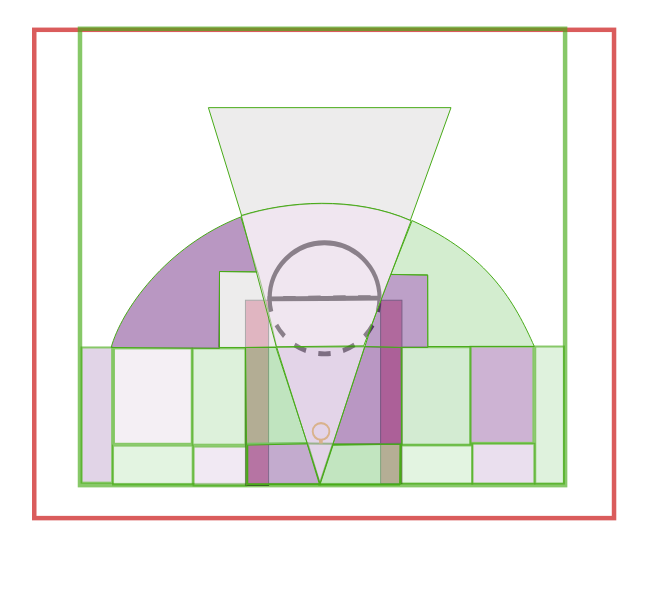
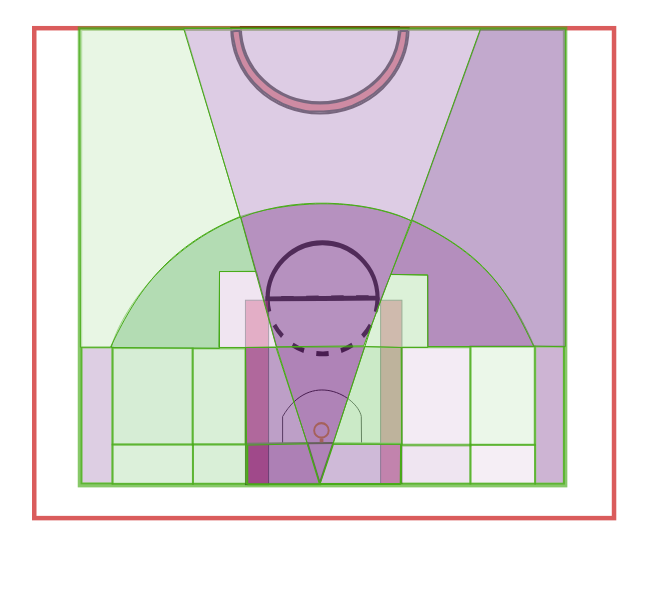
Before and after one commit to timelyportfolio/rCharts_basketball, a plain HTML site: page index.html in a window 1280 px wide. Shown: the whole page, without its empty margins (26-674 px from the left). Drawn offline with nearby package versions, Linux system fonts and the light colour scheme.

Commit message:
clean up svg; add restricted; fix b, c, and d

```diff
--- a/index.html
+++ b/index.html
@@ -20,26 +20,41 @@
   <body >
 
     <div></div>
-    <div id = chart16e8382a6c40>
+    <div id = chart268077967300>
   <svg width="684.28723" height="593.86169" id = "court">
   <g id="layer1">
     <path
+       d="m 438.70968,47.490726 a 93.145164,89.919357 0 1 1 -186.29033,-4e-6 l 93.14516,4e-6 z"
+       transform="matrix(0.95238095,0,0,0.95075405,8.7941628,-25.151976)"
+       id="path3813"
+       style="fill:none;stroke:#000000;stroke-width:2.10179591;stroke-linecap:butt;stroke-linejoin:miter;stroke-miterlimit:4;stroke-opacity:1;stroke-dasharray:none;stroke-dashoffset:0" />
+    <path
+       d="m 438.70968,47.490726 a 93.145164,89.919357 0 1 1 -186.29033,-4e-6 l 93.14516,4e-6 z"
+       transform="matrix(0.84848485,0,0,0.83524188,44.696971,-20.449223)"
+       id="path3813-1"
+       style="fill:none;stroke:#000000;stroke-width:2.37575603;stroke-linecap:butt;stroke-linejoin:miter;stroke-miterlimit:4;stroke-opacity:1;stroke-dasharray:none;stroke-dashoffset:0" />
+    <path
+       d="m 300.59857,466.35993 0,-26.25329 c 27.86656,-48.12034 74.69135,-20.19278 78.70369,-0.21985 l 0.21503,26.36081"
+       transform="translate(0,-31.499512)"
+       id="path3038"
+       style="fill:none;stroke:#000000;stroke-width:1px;stroke-linecap:butt;stroke-linejoin:miter;stroke-opacity:1" />
+    <path
        d="m 312.96447,575.40702 a 56.944443,49.537037 0 0 1 113.88466,-0.84377 l -56.94172,0.48411 z"
-       transform="matrix(0.96548697,0,0,1.125369,-14.539492,-356.62005)"
+       transform="matrix(0.96548697,0,0,1.125369,-16.539492,-356.62005)"
        id="path3827"
        style="fill:none;stroke:#000000;stroke-width:4.31709719;stroke-linecap:butt;stroke-linejoin:miter;stroke-miterlimit:4;stroke-opacity:1;stroke-dasharray:none;stroke-dashoffset:0" />
     <path
        d="m 312.96447,575.40702 a 56.944443,49.537037 0 0 1 113.88466,-0.84377 l -56.94172,0.48411 z"
-       transform="matrix(-0.96553311,0.0013626,-0.0015601,-1.1276718,700.60535,937.9458)"
+       transform="matrix(-0.96553311,0.0013626,-0.0015601,-1.1276718,698.60535,937.9458)"
        id="path3827-1"
        style="fill:none;stroke:#000000;stroke-width:4.31257963;stroke-linecap:butt;stroke-linejoin:miter;stroke-miterlimit:4;stroke-opacity:1;stroke-dasharray:12.93773985, 12.93773985;stroke-dashoffset:0" />
     <rect
        width="579.78723"
-       height="488.29788"
+       height="489.91077"
        x="52.25"
-       y="21.814301"
+       y="20.201397"
        id="rect2996"
-       style="opacity:0.63999999;fill:none;stroke:#c60000;stroke-width:4.5;stroke-linecap:butt;stroke-linejoin:miter;stroke-miterlimit:4;stroke-opacity:1;stroke-dasharray:none;stroke-dashoffset:0" />
+       style="opacity:0.63999999;fill:none;stroke:#c60000;stroke-width:4.49999952;stroke-linecap:butt;stroke-linejoin:miter;stroke-miterlimit:4;stroke-opacity:1;stroke-dasharray:none;stroke-dashoffset:0" />
     <rect
        width="485.10638"
        height="456.38297"
@@ -49,11 +64,11 @@
        style="opacity:0.65;fill:none;stroke:#48ab18;stroke-width:4.5;stroke-linecap:butt;stroke-linejoin:miter;stroke-miterlimit:4;stroke-opacity:1;stroke-dasharray:none;stroke-dashoffset:0" />
     <rect
        width="23.148148"
-       height="185.18518"
+       height="184.36678"
        x="263.43994"
        y="292.2438"
        id="rect3797"
-       style="opacity:0.65;fill:#ce2e5c;fill-opacity:1;fill-rule:nonzero;stroke:#000000;stroke-opacity:1" />
+       style="opacity:0.65;fill:#ce2e5c;fill-opacity:1;fill-rule:nonzero;stroke:#000000;stroke-width:1;stroke-opacity:1" />
     <rect
        width="21.296297"
        height="183.33333"
@@ -63,34 +78,37 @@
        style="opacity:0.65;fill:#ce2f5c;fill-opacity:1;fill-rule:nonzero;stroke:#000000;stroke-opacity:1" />
     <path
        d="m 346.2963,454.50986 a 8.7962961,7.8703704 0 1 1 -17.5926,0 8.7962961,7.8703704 0 1 1 17.5926,0 z"
-       transform="matrix(0.94736842,0,0,1.0588235,19.300195,-57.772423)"
+       transform="matrix(0.82641594,0,0,0.92364132,60.495047,2.6052752)"
        id="path3822"
-       style="fill:none;stroke:#e8ab18;stroke-width:1.99691117;stroke-linecap:butt;stroke-linejoin:miter;stroke-miterlimit:4;stroke-opacity:1;stroke-dasharray:none;stroke-dashoffset:0" />
+       style="fill:none;stroke:#e8ab18;stroke-width:2.2891748;stroke-linecap:butt;stroke-linejoin:miter;stroke-miterlimit:4;stroke-opacity:1;stroke-dasharray:none;stroke-dashoffset:0" />
     <path
-       d="m 324.9787,435.5223 26.89445,0.17604"
+       d="m 325.79711,435.19494 25.09395,-0.15133"
        id="path3824"
        style="fill:none;stroke:#48ab18;stroke-width:2;stroke-linecap:butt;stroke-linejoin:miter;stroke-miterlimit:4;stroke-opacity:1;stroke-dasharray:none" />
     <rect
        width="3.7037036"
        height="3.7037036"
-       x="337.03705"
-       y="463.30615"
-       transform="translate(0,-31.499512)"
+       x="337.69171"
+       y="430.53293"
        id="rect3826"
        style="fill:#e8ab18;fill-opacity:1;stroke:none" />
+    <path
+       d="m 323.49224,102.96466 c -32.26649,-5.773338 -58.53356,-27.678697 -68.49012,-57.117191 -1.69947,-5.024793 -4.46118,-18.665277 -4.489,-22.171782 -0.003,-0.32958 1.56226,-0.599237 3.47749,-0.599237 l 3.48224,0 0.90878,6.729272 c 2.0645,15.286983 9.37184,29.959833 20.59714,41.358252 32.35001,32.848886 86.52555,32.567616 118.22815,-0.613833 10.83614,-11.341621 17.41913,-24.323064 20.03442,-39.507232 l 1.37212,-7.966459 3.16256,0 3.16257,0 -0.52501,6.153327 c -1.43394,16.80647 -10.49226,35.561489 -23.43625,48.524206 -11.81106,11.828136 -24.67222,19.121868 -41.99181,23.814087 -6.47295,1.75365 -28.62599,2.62532 -35.49328,1.39659 z"
+       id="path3835"
+       style="fill:#c70000;fill-opacity:0.63921569;fill-rule:nonzero;stroke:#000000;stroke-width:2;stroke-linecap:butt;stroke-linejoin:miter;stroke-miterlimit:4;stroke-opacity:1;stroke-dasharray:none;stroke-dashoffset:0" />
     <rect
-       width="30.555555"
-       height="135.18518"
+       width="30.889977"
+       height="135.85402"
        x="99.551025"
        y="339.46603"
        id="A"
        style="opacity:0.65;fill:#d7c488;fill-opacity:0.96724058;fill-rule:nonzero;stroke:#48ab18;stroke-width:2;stroke-linecap:butt;stroke-linejoin:miter;stroke-miterlimit:4;stroke-opacity:1;stroke-dasharray:none;stroke-dashoffset:0" />
     <rect
-       width="77.777779"
-       height="95.370369"
+       width="80.118729"
+       height="96.373627"
        ry="0"
-       x="131.95844"
-       y="340.39194"
+       x="130.62076"
+       y="340.05753"
        id="G"
        style="opacity:0.65;fill:#d7c488;fill-opacity:0.96724058;fill-rule:nonzero;stroke:#48ab18;stroke-width:2;stroke-linecap:butt;stroke-linejoin:miter;stroke-miterlimit:4;stroke-opacity:1;stroke-dasharray:none;stroke-dashoffset:0" />
     <rect
@@ -108,9 +126,9 @@
        id="Q"
        style="opacity:0.65;fill:#d7c488;fill-opacity:0.96724058;fill-rule:nonzero;stroke:#48ab18;stroke-width:2;stroke-linecap:butt;stroke-linejoin:miter;stroke-miterlimit:4;stroke-opacity:1;stroke-dasharray:none;stroke-dashoffset:0" />
     <rect
-       width="62.962963"
-       height="96.296295"
-       x="488.43994"
+       width="64.272423"
+       height="98.424164"
+       x="488.43997"
        y="338.54007"
        id="K"
        style="opacity:0.65;fill:#d7c488;fill-opacity:0.96724058;fill-rule:nonzero;stroke:#48ab18;stroke-width:2;stroke-linecap:butt;stroke-linejoin:miter;stroke-miterlimit:4;stroke-opacity:1;stroke-dasharray:none;stroke-dashoffset:0" />
@@ -122,43 +140,43 @@
        id="E"
        style="opacity:0.65;fill:#d7c488;fill-opacity:0.96724058;fill-rule:nonzero;stroke:#48ab18;stroke-width:2;stroke-linecap:butt;stroke-linejoin:miter;stroke-miterlimit:4;stroke-opacity:1;stroke-dasharray:none;stroke-dashoffset:0" />
     <rect
-       width="62.037037"
-       height="39.814816"
-       x="490.29175"
-       y="435.7623"
+       width="64.492271"
+       height="38.832722"
+       x="488.49124"
+       y="436.74438"
        id="L"
        style="opacity:0.65;fill:#d7c488;fill-opacity:0.96724058;fill-rule:nonzero;stroke:#48ab18;stroke-width:2;stroke-linecap:butt;stroke-linejoin:miter;stroke-miterlimit:4;stroke-opacity:1;stroke-dasharray:none;stroke-dashoffset:0" />
     <rect
-       width="71.296295"
+       width="69.332108"
        height="38.888889"
        x="418.99548"
        y="436.6882"
        id="R"
        style="opacity:0.65;fill:#d7c488;fill-opacity:0.96724058;fill-rule:nonzero;stroke:#48ab18;stroke-width:2;stroke-linecap:butt;stroke-linejoin:miter;stroke-miterlimit:4;stroke-opacity:1;stroke-dasharray:none;stroke-dashoffset:0" />
     <rect
-       width="79.629631"
-       height="38.888889"
-       x="131.0325"
-       y="437.61417"
+       width="80.390007"
+       height="39.235249"
+       x="130.56081"
+       y="436.61304"
        id="F"
        style="opacity:0.65;fill:#d7c488;fill-opacity:0.96724058;fill-rule:nonzero;stroke:#48ab18;stroke-width:2;stroke-linecap:butt;stroke-linejoin:miter;stroke-miterlimit:4;stroke-opacity:1;stroke-dasharray:none;stroke-dashoffset:0" />
     <rect
-       width="52.777779"
-       height="38.888889"
-       x="211.58806"
-       y="438.54007"
+       width="53.098087"
+       height="39.490799"
+       x="210.94038"
+       y="436.24854"
        id="M"
-       style="opacity:0.65;fill:#d7c488;fill-opacity:0.96724058;fill-rule:nonzero;stroke:#48ab18;stroke-width:2;stroke-linecap:butt;stroke-linejoin:miter;stroke-miterlimit:4;stroke-opacity:1;stroke-dasharray:none;stroke-dashoffset:0" />
+       style="opacity:0.65;fill:#d7c488;fill-opacity:0.96724058;fill-rule:nonzero;stroke:#48ab18;stroke-width:1.99999988;stroke-linecap:butt;stroke-linejoin:miter;stroke-miterlimit:4;stroke-opacity:1;stroke-dasharray:none;stroke-dashoffset:0" />
     <path
        d="m 265.29177,476.27157 72.68518,0 -12.55587,-41.20371 -60.12931,0.69445 0,40.50926"
        id="S"
        style="fill:none;stroke:#48ab18;stroke-width:2;stroke-linecap:butt;stroke-linejoin:miter;stroke-miterlimit:4;stroke-opacity:1;stroke-dasharray:none" />
     <path
-       d="m 418.06952,476.50305 0.37314,-40.74074 -67.79989,0.92593 -13.1288,39.81481 80.55555,0"
+       d="m 418.72123,476.08416 0.37616,-40.32576 -67.85338,-0.37963 -13.73004,40.70539 81.20726,0"
        id="W"
-       style="fill:none;stroke:#48ab18;stroke-width:2;stroke-linecap:butt;stroke-linejoin:miter;stroke-miterlimit:4;stroke-opacity:1;stroke-dasharray:none" />
+       style="fill:none;stroke:#48ab18;stroke-width:1.99999976;stroke-linecap:butt;stroke-linejoin:miter;stroke-miterlimit:4;stroke-opacity:1;stroke-dasharray:none" />
     <path
-       d="m 275.82417,264.00305 -38.31019,-0.46296 -0.92593,75.92592 c 9.2591,0.0676 18.51868,0.0676 27.77778,0 10.10904,-0.0738 20.21749,-0.2281 30.32407,-0.46296 -3.43432,-15.4951 -7.13878,-30.93032 -11.11111,-46.2963 -2.48062,-9.59566 -5.0657,-19.16432 -7.75462,-28.7037"
+       d="m 274.43528,263.54009 -36.9213,0 -0.92593,75.92592 c 9.2591,0.0676 18.51868,0.0676 27.77778,0 10.10904,-0.0738 20.21749,-0.2281 30.32407,-0.46296 l -20.25462,-75.46296"
        id="O"
        style="fill:none;stroke:#48ab18;stroke-width:1px;stroke-linecap:butt;stroke-linejoin:miter;stroke-opacity:1" />
     <path
@@ -174,12 +192,8 @@
        id="J"
        style="fill:none;stroke:#48ab18;stroke-width:1px;stroke-linecap:butt;stroke-linejoin:miter;stroke-opacity:1" />
     <path
-       d="m 129.18065,339.46601 108.33333,0.92593 0,-76.85185 37.96296,0.23148 -16.66666,-54.86111 C 183.193,238.54009 139.05719,303.3549 129.18065,339.46601 z"
+       d="m 129.18065,339.46601 108.33333,0.92593 0,-76.85185 36.57407,-0.23148 -15.27777,-54.39815 C 183.193,238.54009 139.05719,303.3549 129.18065,339.46601 z"
        id="H"
-       style="fill:none;stroke:#48ab18;stroke-width:1px;stroke-linecap:butt;stroke-linejoin:miter;stroke-opacity:1" />
-    <path
-       d="m 226.40287,99.651194 33.33334,108.333336 c 44.13581,-14.81481 115.12345,-19.44445 168.51852,4.62963 L 468.99546,99.651194 z"
-       id="C"
        style="fill:none;stroke:#48ab18;stroke-width:1px;stroke-linecap:butt;stroke-linejoin:miter;stroke-opacity:1" />
     <path
        d="m 350.93991,435.99379 31.94445,-97.4537 36.34258,0.92592 0.46297,96.75926 z"
@@ -190,8 +204,22 @@
        id="U"
        style="fill:none;stroke:#48ab18;stroke-width:1px;stroke-linecap:butt;stroke-linejoin:miter;stroke-opacity:1" />
     <path
-       d="m 259.27324,207.52157 35.06944,131.25001 87.38426,-0.92594 47.45371,-125.23148 c -58.02469,-25.30864 -124.84568,-19.1358 -169.90741,-5.09259 z"
+       d="m 258.34731,208.4475 35.99537,130.32408 87.38426,-0.92594 47.45371,-125.23148 C 371.15596,187.30552 303.40904,194.40429 258.34731,208.4475 z"
        id="I"
+       style="fill:none;stroke:#48ab18;stroke-width:1px;stroke-linecap:butt;stroke-linejoin:miter;stroke-opacity:1" />
+    <path
+       d="M 258.06452,208.59874 202.68817,21.501967 97.849462,20.964333 98.387097,339.2439 l 30.107523,0 c 23.29749,-48.92473 52.50897,-98.92473 129.5699,-130.64516 z"
+       id="B"
+       style="fill:none;stroke:#48ab18;stroke-width:1px;stroke-linecap:butt;stroke-linejoin:miter;stroke-opacity:1" />
+    <path
+       d="m 201.6129,51.92621 56.98925,189.24731 c 66.12903,-25.80645 140.32258,-12.36559 170.96774,3.22581 L 498.92473,52.463845 z"
+       transform="translate(0,-31.499512)"
+       id="C"
+       style="fill:none;stroke:#48ab18;stroke-width:1px;stroke-linecap:butt;stroke-linejoin:miter;stroke-opacity:1" />
+    <path
+       d="m 429.56989,243.32406 c 73.4767,34.58781 93.7276,67.02509 122.04301,126.34409 l 31.72043,0.53763 0,-317.741933 -84.94623,-2e-6 z"
+       transform="translate(0,-31.499512)"
+       id="D"
        style="fill:none;stroke:#48ab18;stroke-width:1px;stroke-linecap:butt;stroke-linejoin:miter;stroke-opacity:1" />
   </g>
 </svg>
@@ -199,16 +227,16 @@
 
 <script>
   var params = {
- "dom": "chart16e8382a6c40",
+ "dom": "chart268077967300",
 "width":    800,
 "height":    400,
 "data": {
  "region": [ "A", "B", "C", "D", "E", "F", "G", "H", "I", "J", "K", "L", "M", "N", "O", "P", "Q", "R", "S", "T", "U", "V", "W" ],
-"pct": [ 0.2353, 0.14698, 0.48816, 0.3567, 0.68728, 0.66052, 0.45024, 0.082852, 0.43627, 0.66923, 0.041761, 0.31905, 0.38632, 0.70321, 0.48862, 0.11251, 0.75669, 0.65982, 0.1527, 0.74164, 0.34295, 0.0844, 0.73733 ]
+"pct": [ 0.19361, 0.57135, 0.30543, 0.14648, 0.046666, 0.71127, 0.74101, 0.78465, 0.062465, 0.050444, 0.60234, 0.43274, 0.72817, 0.72738, 0.43075, 0.62668, 0.40689, 0.36524, 0.00315, 0.11036, 0.014926, 0.70929, 0.21949 ]
 },
 "y": "pct",
 "colors": [ "#762A83", "#9970AB", "#C2A5CF", "#E7D4E8", "#D9F0D3", "#A6DBA0", "#5AAE61", "#1B7837" ],
-"id": "chart16e8382a6c40"
+"id": "chart268077967300"
 }
   var svg = d3.select("svg")
   tip = d3.tip().html(function(d) {
```
Also changed, not shown: layouts/chart.html (+58 -34 lines), court.svg, court_inkscape.svg.
